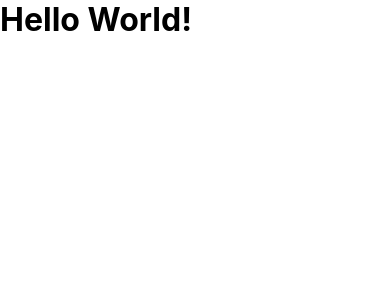
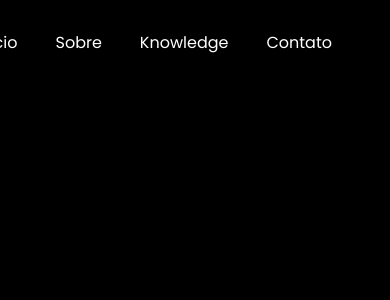
Before and after one commit to joaorodrs/personal-website, a Next.js app: page / in a window 390 px wide. Shown: the top 300 px of the page. Built offline with nearby package versions, Linux system fonts and the light colour scheme.

Commit message:
NavBar finished and scrollbar customized

```diff
--- /dev/null
+++ b/components/About.tsx
@@ -0,0 +1,7 @@
+const About: React.FC = () => {
+  return (
+    <h1>About</h1>
+  )
+}
+
+export default About
--- /dev/null
+++ b/components/Main.tsx
@@ -0,0 +1,16 @@
+import styles from '../styles/components/Main.module.css'
+
+const Main: React.FC = () => {
+  return (
+    <section className={styles.container}>
+      <nav className={styles.navigationBar}>
+        <a href="#inicio">Início</a>
+        <a href="#sobre">Sobre</a>
+        <a href="#knowledge">Knowledge</a>
+        <a href="#contato">Contato</a>
+      </nav>
+    </section>
+  )
+}
+
+export default Main
--- a/pages/index.tsx
+++ b/pages/index.tsx
@@ -1,5 +1,7 @@
 import Head from 'next/head'
-import { useState } from 'react'
+
+import Main from '../components/Main'
+import About from '../components/About'
 
 export default function Home() {
   return (
@@ -7,9 +9,12 @@ export default function Home() {
       <Head>
         <title>João Paulo</title>
         <link rel="icon" href="/favicon.ico" />
+        <link rel="preconnect" href="https://fonts.gstatic.com"/>
+        <link href="https://fonts.googleapis.com/css2?family=Poppins:wght@200;400;600&display=swap" rel="stylesheet"/>
       </Head>
 
-      <h1>Hello World!</h1>
+      <Main />
+      <About />
     </div>
   )
 }
--- /dev/null
+++ b/styles/components/Main.module.css
@@ -0,0 +1,25 @@
+.container {
+  height: 100vh;
+  background: black;
+}
+
+.navigationBar {
+  display: flex;
+  align-items: center;
+  justify-content: flex-end;
+  padding-top: 30px;
+  padding-right: 50px;
+}
+
+.navigationBar a {
+  color: white;
+  margin-left: 22px;
+  transition: 0.3s;
+  padding: 0 8px;
+}
+
+.navigationBar a:hover {
+  background: white;
+  border-radius: 4px;
+  color: black;
+}
--- a/styles/globals.css
+++ b/styles/globals.css
@@ -2,8 +2,22 @@ html,
 body {
   padding: 0;
   margin: 0;
-  font-family: Oxygen, -apple-system, BlinkMacSystemFont, Segoe UI, Roboto,
+  font-family: Poppins, -apple-system, BlinkMacSystemFont, Segoe UI, Roboto,
     Ubuntu, Cantarell, Fira Sans, Droid Sans, Helvetica Neue, sans-serif;
+  background: black;
+}
+
+body::-webkit-scrollbar {
+  width: 10px;
+}
+
+body::-webkit-scrollbar-track {
+  border-radius: 15px;
+}
+
+body::-webkit-scrollbar-thumb {
+  background: #555;
+  border-radius: 10px;
 }
 
 a {
```
Also changed, not shown: styles/Home.module.css (deleted, +0 -122 lines), styles/pages/Home.module.css (added).
